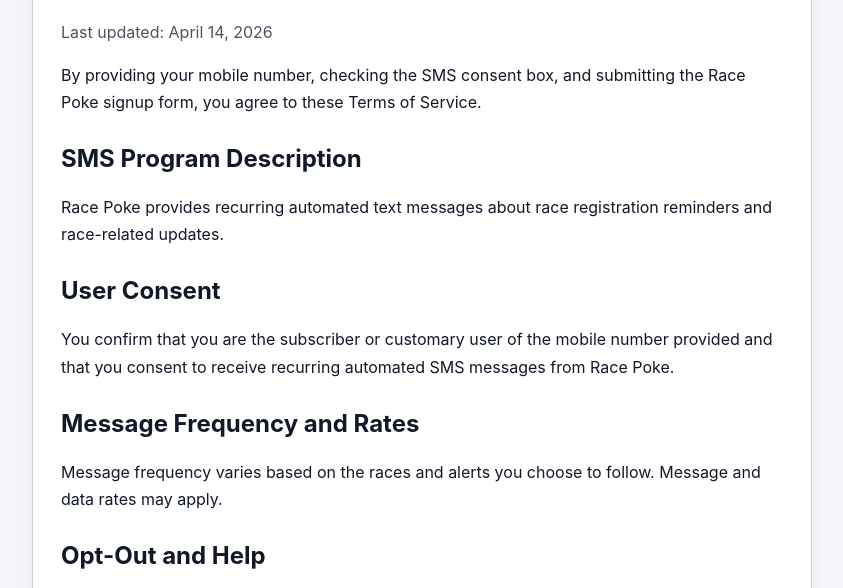
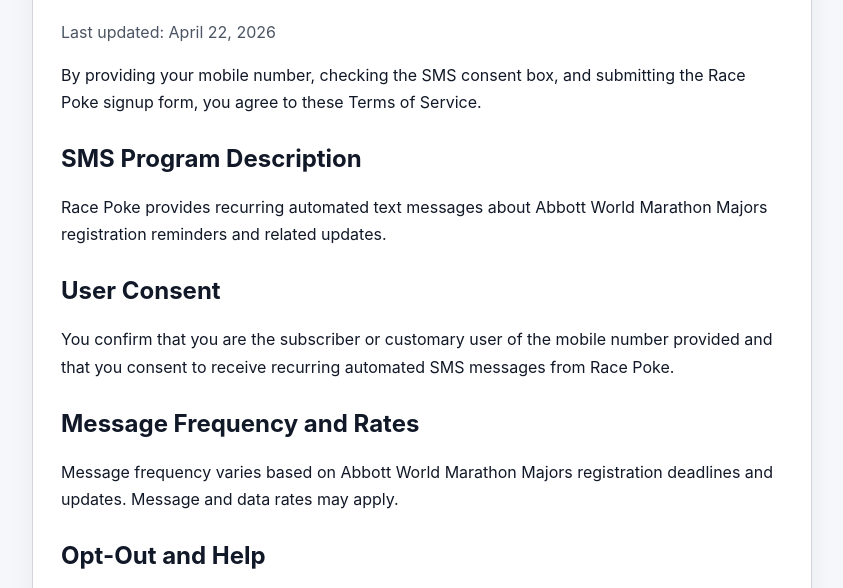
Before and after one commit to AndrewYinLi/privacy-policy, a plain HTML site: page terms.html in a window 1280 px wide. Shown: the part 163-751 px from the top of the page, without its empty margins (218-1061 px from the left). Drawn offline with Linux system fonts and the light colour scheme.

Commit message:
Update Terms of Service with new date and details

```diff
--- a/terms.html
+++ b/terms.html
@@ -73,7 +73,7 @@
     <div class="card">
       <a class="top-link" href="/">&larr; Back to Race Poke</a>
       <h1>Terms of Service</h1>
-      <p class="muted">Last updated: April 14, 2026</p>
+      <p class="muted">Last updated: April 22, 2026</p>
 
       <p>
         By providing your mobile number, checking the SMS consent box, and submitting the Race Poke signup
@@ -82,8 +82,8 @@
 
       <h2>SMS Program Description</h2>
       <p>
-        Race Poke provides recurring automated text messages about race registration reminders and race-related
-        updates.
+        Race Poke provides recurring automated text messages about Abbott World Marathon Majors registration
+        reminders and related updates.
       </p>
 
       <h2>User Consent</h2>
@@ -94,8 +94,8 @@
 
       <h2>Message Frequency and Rates</h2>
       <p>
-        Message frequency varies based on the races and alerts you choose to follow. Message and data rates
-        may apply.
+        Message frequency varies based on Abbott World Marathon Majors registration deadlines and updates.
+        Message and data rates may apply.
       </p>
 
       <h2>Opt-Out and Help</h2>
```
